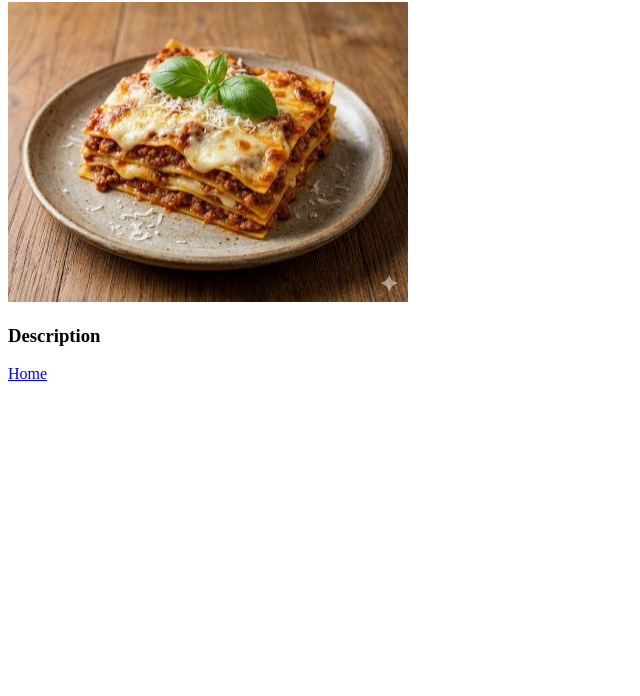
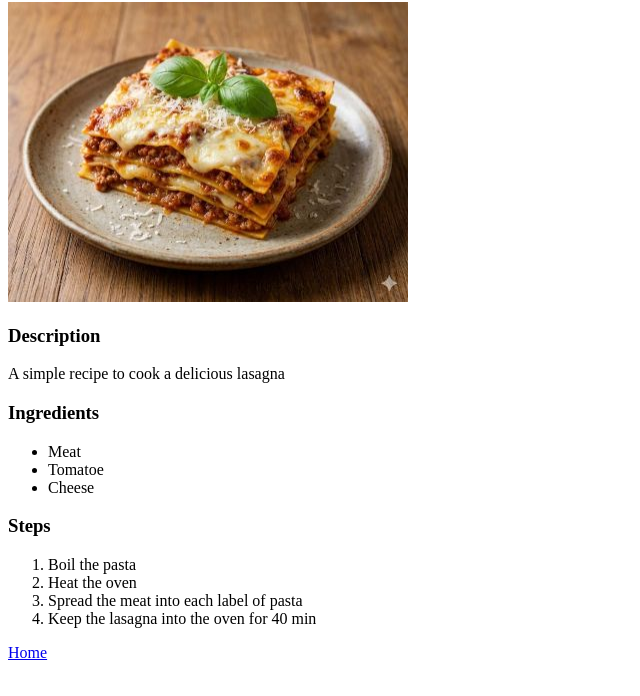
Before and after one commit to emiligenevila/odin-recipe, a plain HTML site: page recipes/lasagna.html in a window 1280 px wide. Shown: the part 78-774 px from the top of the page, without its empty margins (0-640 px from the left). Drawn offline with Linux system fonts and the light colour scheme.

Commit message:
Corregida la receta de lasaña

```diff
--- a/recipes/lasagna.html
+++ b/recipes/lasagna.html
@@ -9,7 +9,15 @@
     <h1>Lasagna</h1>
     <img src="../images/lasagna.jpg" alt="Lasagna" height="300" width="400"><br>
     <h3>Description</h3>
-
+    <p>A simple recipe to cook a delicious lasagna</p>
+    <h3>Ingredients</h3>
+    <ul><li>Meat</li><li>Tomatoe</li><li>Cheese</li></ul>
+    <h3>Steps</h3>
+    <ol><li>Boil the pasta</li>
+        <li>Heat the oven</li>
+        <li>Spread the meat into each label of pasta</li>
+        <li>Keep the lasagna into the oven for 40 min</li>
+    </ol>
     <a href="../index.html">Home</a>
 </body>
 </html>
```
